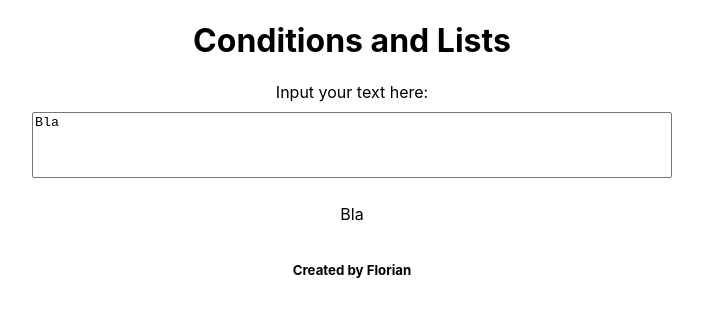
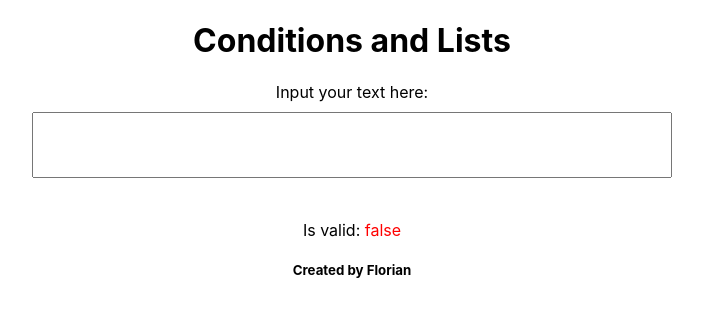
Before and after one commit to morsix/react-max-a2-lists-conditionals, a React (Create React App) app: page / in a window 1280 px wide. Shown: the top 316 px of the page, without its empty margins (288-991 px from the left). Built offline with nearby package versions, Linux system fonts and the light colour scheme.

Commit message:
added validation

```diff
--- a/src/App.js
+++ b/src/App.js
@@ -2,11 +2,12 @@ import React, { useState } from 'react';
 import './App.css';
 
 import InputText from './InputText/InputText'
+import Validation from './Validation/Validation'
 
 
 function App() {
   const [inputTextState, setInputTextState] = useState({
-    textValue:"Bla"
+    textValue:""
   })
 
   const inputTextChangeHandler = (event) =>{
@@ -21,6 +22,7 @@ function App() {
         <h1>Conditions and Lists</h1>
       </div>
       <InputText changed={inputTextChangeHandler} textValue={inputTextState.textValue}/>
+      <Validation isValid={inputTextState.textValue.length > 5}/>
       <div className="grid-column-12">
         <h5>Created by Florian</h5>
       </div>
--- /dev/null
+++ b/src/Validation/Validation.css
@@ -0,0 +1,12 @@
+.Validation{
+
+}
+
+.text-green{
+color: green;
+
+}
+
+.text-red{
+color: red;
+}
--- /dev/null
+++ b/src/Validation/Validation.js
@@ -0,0 +1,14 @@
+import React from "react";
+import './Validation.css';
+
+const validation = (props) =>{
+    return(
+        <div className="Validation grid-column-12">
+            Is valid: {props.isValid ?
+            <span className="text-green">true</span> :
+            <span className="text-red">false</span>}
+        </div>
+    )
+}
+
+export default validation;
```
